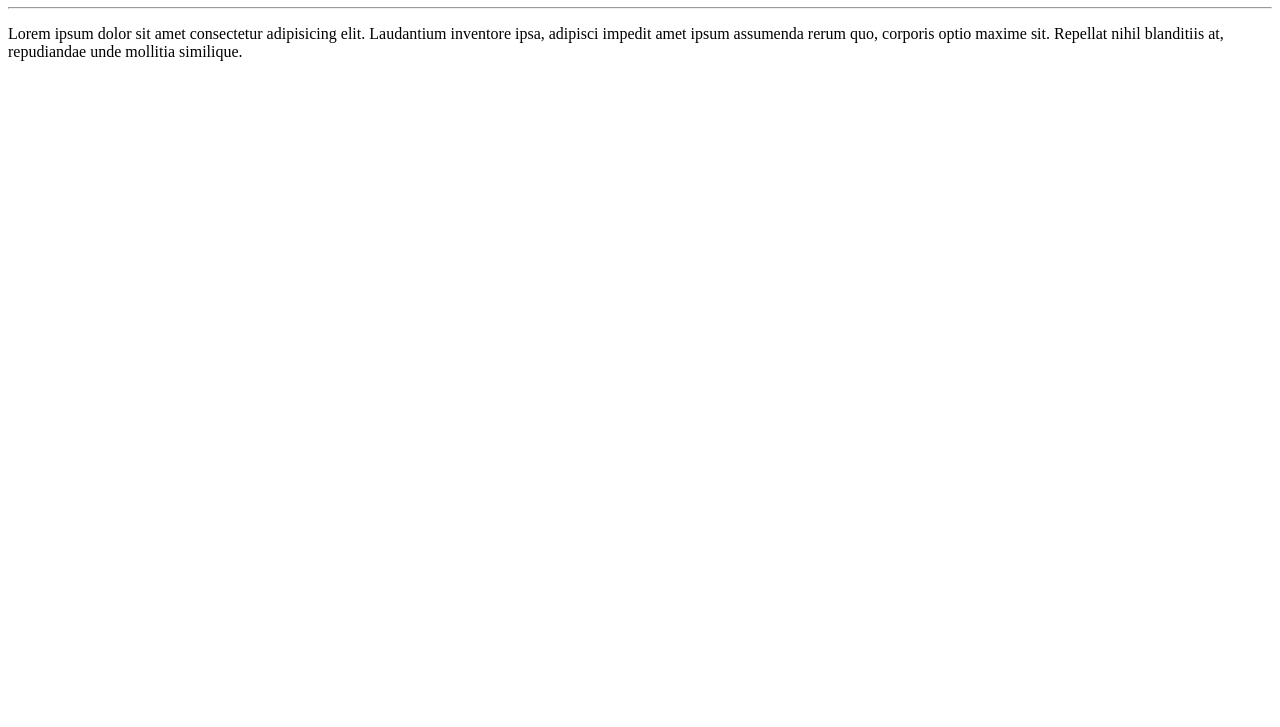
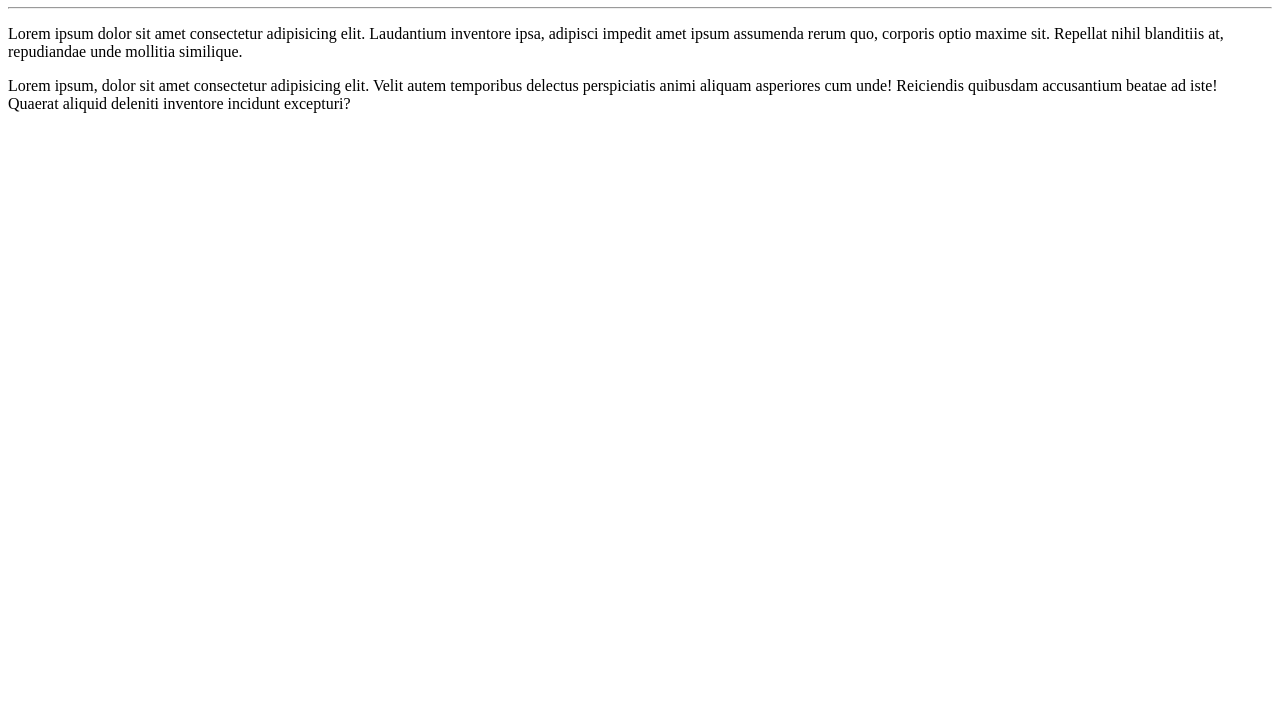
Before and after one commit to fagnerparreira/Projetos-fagner, a plain HTML site: page site-exemplo/index.html in a window 1280 px wide. Shown: the part 73-800 px from the top of the page. Drawn offline with Linux system fonts and the light colour scheme.

Commit message:
adcionei um parágrafo

```diff
--- a/site-exemplo/index.html
+++ b/site-exemplo/index.html
@@ -9,6 +9,6 @@
     <h1>Olá, Mundo</h1>
     <hr>
     <p>Lorem ipsum dolor sit amet consectetur adipisicing elit. Laudantium inventore ipsa, adipisci impedit amet ipsum assumenda rerum quo, corporis optio maxime sit. Repellat nihil blanditiis at, repudiandae unde mollitia similique.</p>
-
+    <p>Lorem ipsum, dolor sit amet consectetur adipisicing elit. Velit autem temporibus delectus perspiciatis animi aliquam asperiores cum unde! Reiciendis quibusdam accusantium beatae ad iste! Quaerat aliquid deleniti inventore incidunt excepturi?</p>
 </body>
 </html>
```
